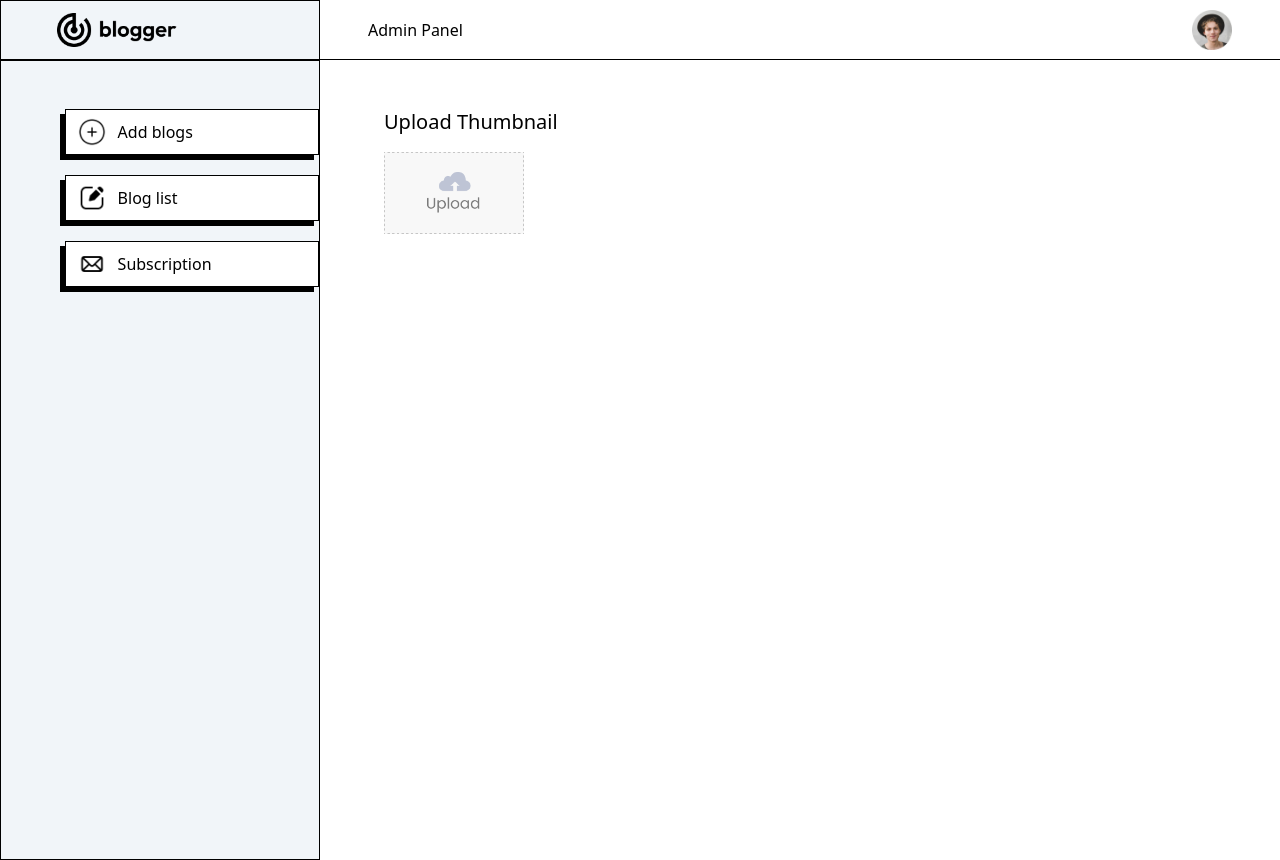
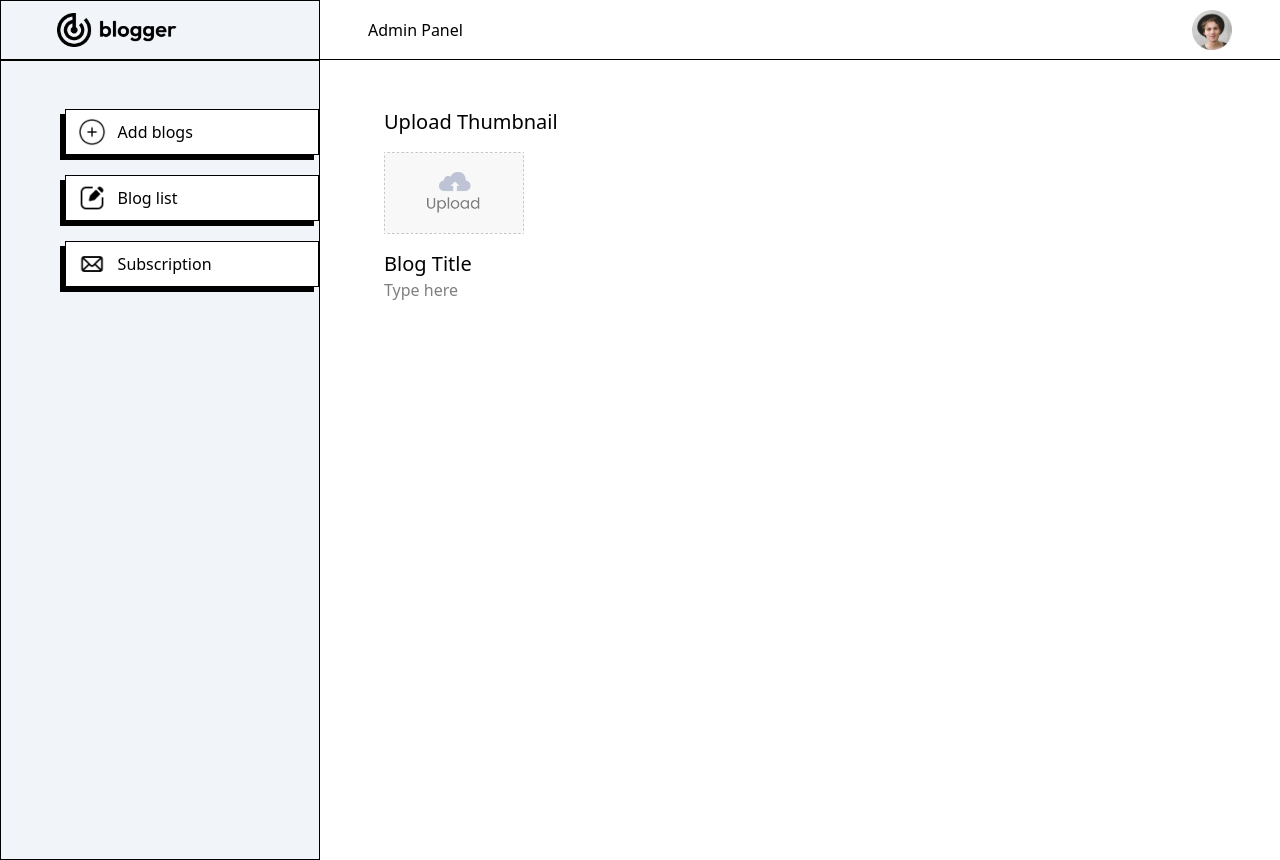
Before and after one commit to CodeBy-sreenath/next_project, a Next.js app: page /admin/addproduct in a window 1280 px wide. Built offline with nearby package versions, Linux system fonts and the light colour scheme.

Commit message:
ternary added

```diff
--- a/app/admin/addproduct/page.jsx
+++ b/app/admin/addproduct/page.jsx
@@ -15,6 +15,8 @@ const page = () => {
             </label>
 
             <input onChange={(e)=>setImage(e.target.files[0])} type='file' id='image' hidden required />
+            <p className='text-xl mt-4'>Blog Title</p>
+            <input type='text' placeholder='Type here ' required />
 
 
         </form>
```
